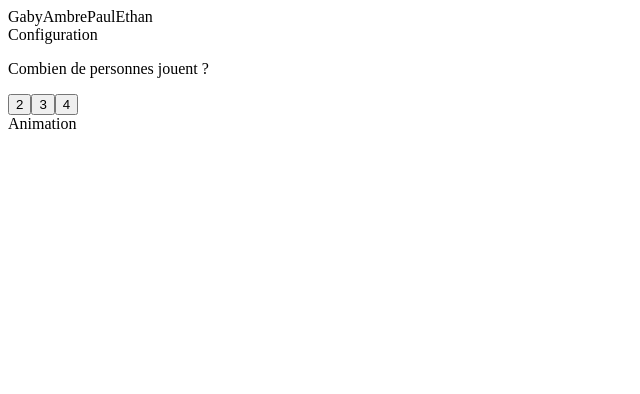
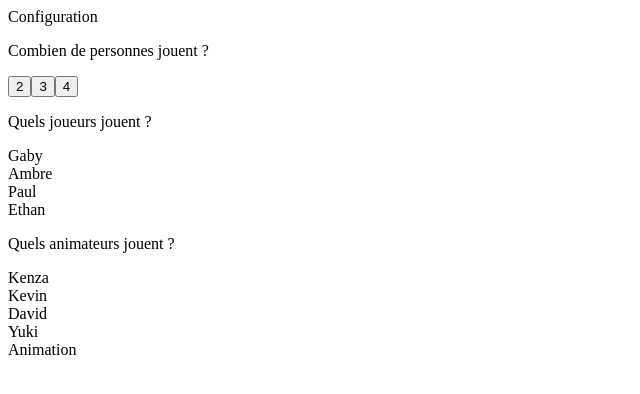
Before and after one commit to mokonaa/les-minis-deboggueurs, a React (Create React App) app: page /partie in a window 1280 px wide. Shown: the top 394 px of the page, without its empty margins (0-640 px from the left). Built offline with nearby package versions, Linux system fonts and the light colour scheme.

Commit message:
(feat:) choix du joueur, des animateurs

```diff
--- a/src/components/Animation/Animation.jsx
+++ b/src/components/Animation/Animation.jsx
@@ -18,7 +18,6 @@ export default function Animation() { // param -> data passé par Maria
         <>
             <div>
                 Animation
-
             </div>
         </>
     )
--- a/src/components/Configuration/Configuration.jsx
+++ b/src/components/Configuration/Configuration.jsx
@@ -1,15 +1,78 @@
+
+import { data } from '../../data/data';
 
 export default function Configuration() {
+
+    let listJoueurs = data.enfants;
+    let listAnimateurs = [];
+    let thematique = data.thematique;
+    let nbJoueursChoisi = 0;
+    let tabJoueursChoisis = [];
+    let tabAnimateursChoisis = [];
+
+    // recup de la liste des animateurs
+   for (const property in thematique) {
+        let listAnimateurParThematique = thematique[property].animateurs;
+        for (const index in listAnimateurParThematique) {
+            listAnimateurs.push(listAnimateurParThematique[index]);
+        }
+   }
+   console.log(listAnimateurs);
+
+    const choisirNombreJoueur = (nbJoueur) => {
+        nbJoueursChoisi = nbJoueur;
+        //console.log('nb joueur total : '+nbJoueursChoisi);
+        tabJoueursChoisis = [];
+        console.log(document.getElementsByTagName('button'));
+        document.getElementById('joueurTotal_'+nbJoueur).style.backgroundColor = "#4fab78";
+    }
+
+    const choixJoueur = (joueur) => {
+        if (tabJoueursChoisis.length < (nbJoueursChoisi)) {
+            console.log(joueur);
+            tabJoueursChoisis.push(joueur.enfant);
+            document.getElementById('joueur_'+joueur.enfant.nom).style.backgroundColor = '#e46444';
+        }
+        else {
+            console.log('cannot add more players');
+        }
+        // console.log(tabJoueursChoisis);
+        // console.log('joueurs choisis : '+tabJoueursChoisis.length);
+    }
+
+
+    const choixAnimateur = (animateur) => {
+        if (tabAnimateursChoisis.length < (nbJoueursChoisi)) {
+            tabAnimateursChoisis.push(animateur.animateur);
+            document.getElementById('animateur_'+animateur.animateur.nom).style.backgroundColor = '#e46444';
+        }
+        else {
+            console.log('cannot add more animateurs');
+        }
+         console.log(tabJoueursChoisis);
+         console.log(tabAnimateursChoisis);
+        // console.log('joueurs choisis : '+tabJoueursChoisis.length);
+    }
 
     return (
         <>
             <div>
                 Configuration
+              <div>
                 <p>Combien de personnes jouent ? </p>
-              <div>
-                <button>2</button>
-                <button>3</button>
-                <button>4</button>
+                <button id='joueurTotal_2' onClick={() => choisirNombreJoueur(2)}>2</button>
+                <button id='joueurTotal_3' onClick={() => choisirNombreJoueur(3)}>3</button>
+                <button id='joueurTotal_4' onClick={() => choisirNombreJoueur(4)}>4</button>
+              </div>
+
+              <div id='listJoueursEnfants'>
+                     <p>Quels joueurs jouent ?</p>
+                    {listJoueurs.map(enfant => <div className='enfantInfos' id= {'joueur_'+enfant.nom} onClick={() => choixJoueur({enfant})} >{enfant.nom}</div>)}
+              </div>
+
+              <div id='listAnimateurs'>
+                    <p>Quels animateurs jouent ?</p>
+                    {listAnimateurs.map(animateur => <div className='animateurInfos' id= {'animateur_'+animateur.nom} onClick={() => choixAnimateur({animateur})} >{animateur.nom}</div>)}
               </div>
             </div>
         </>
--- a/src/components/Partie/Partie.jsx
+++ b/src/components/Partie/Partie.jsx
@@ -19,7 +19,6 @@ export default function Partie() {
     // TODO gestion des affichages (affichers d'abord component config puis animation)
   return (
           <div>
-              { joueurs.map(enfant => enfant.nom)}
                 <Configuration/>
                 <Animation/>
 
```
